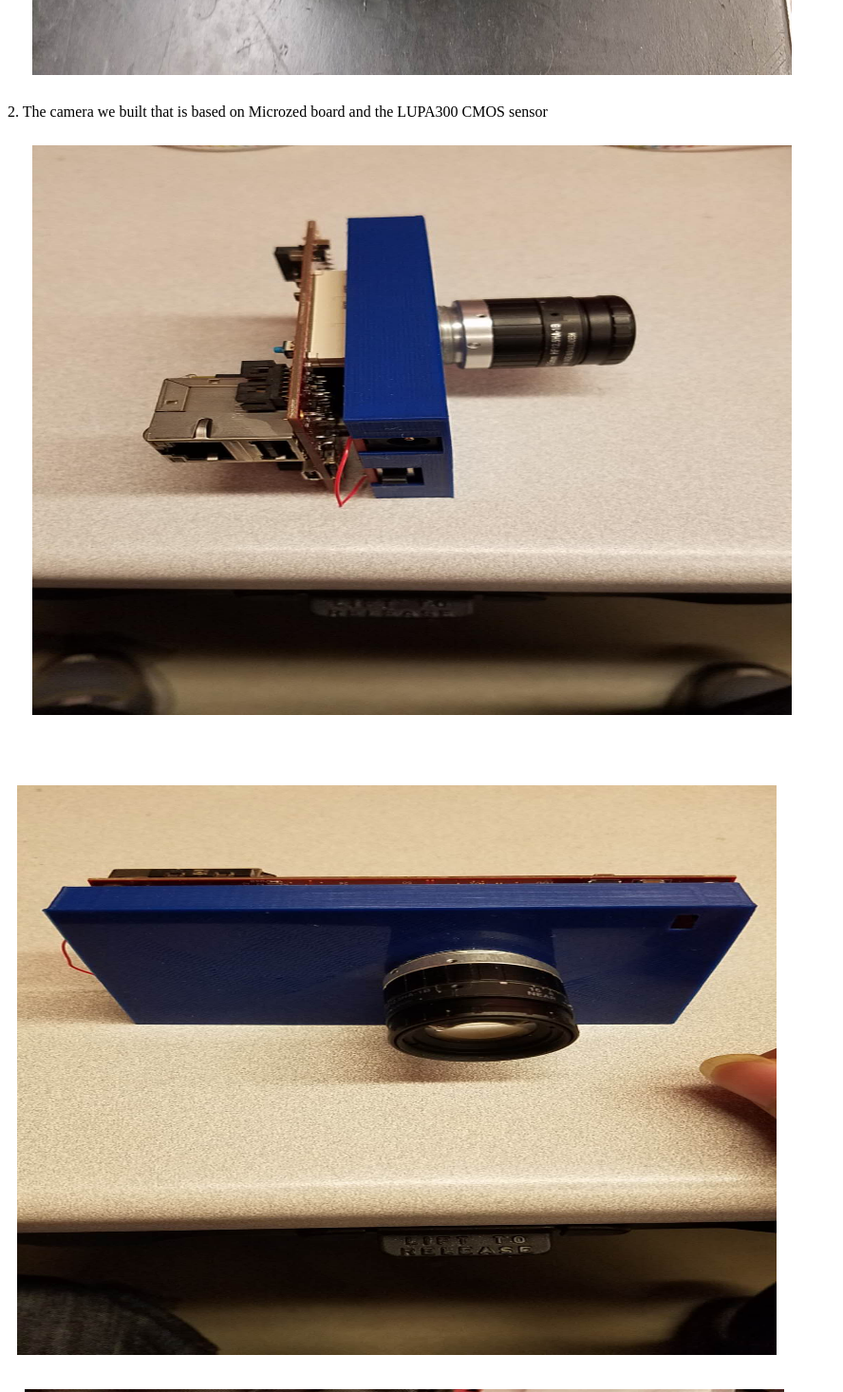
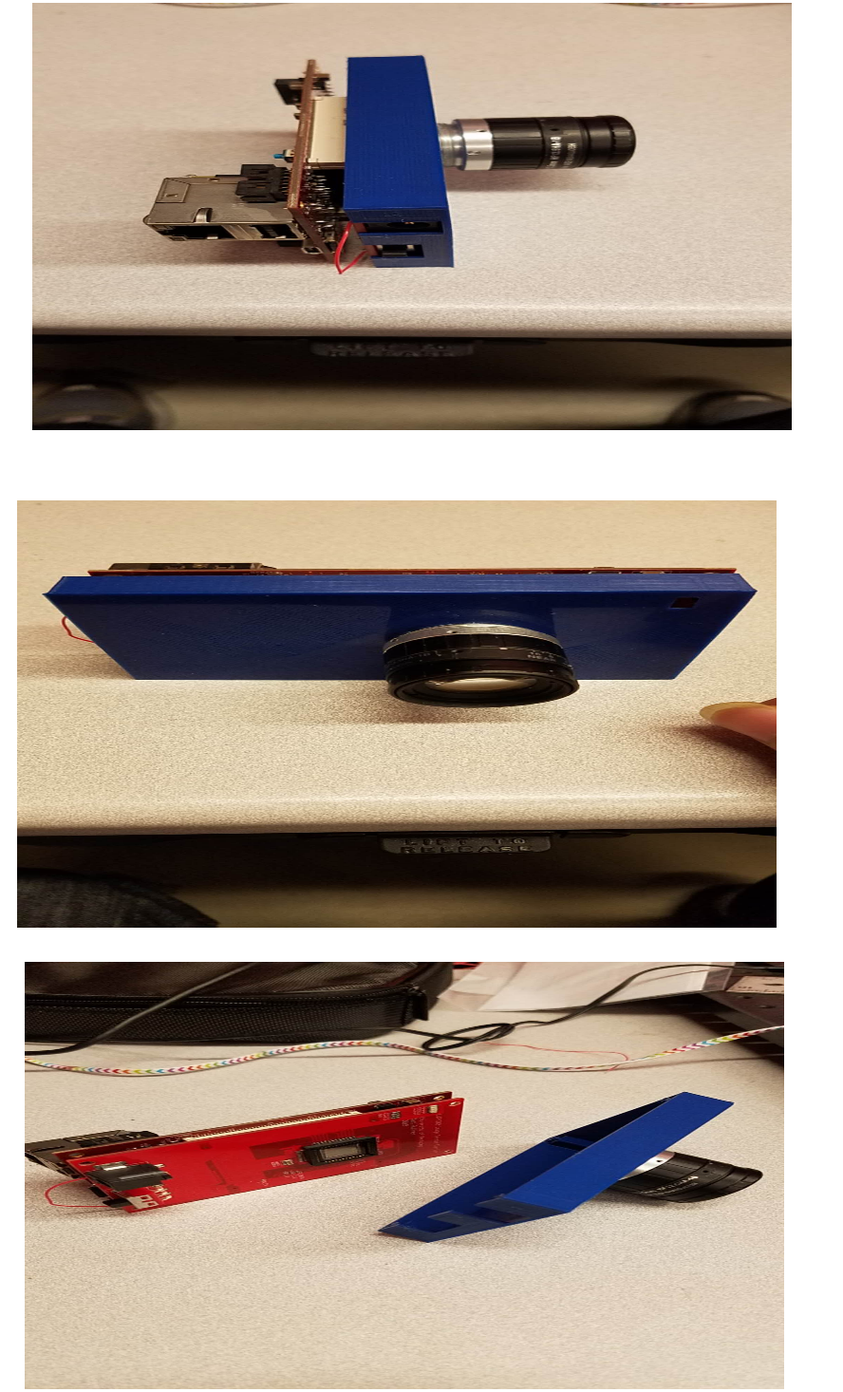
Before and after one commit to yyu226/yyu226.github.io, a plain HTML site: page index.html in a window 1280 px wide. Shown: the part 699-2165 px from the top of the page at 95% size, without its empty margins (0-888 px from the left). Drawn offline with Linux system fonts and the light colour scheme.

Commit message:
adjusted photo size

```diff
--- a/index.html
+++ b/index.html
@@ -2,11 +2,11 @@
 <p>1. The 3D structured light scanner, it is built on a Mojo V3 FPGA board.</p>
 <p>&nbsp; &nbsp; Projector: TI dlp projector</p>
 <p>&nbsp; &nbsp; Camera:&nbsp; Basler</p>
-<p>&nbsp; &nbsp;&nbsp;<img style="border-width: 10px; margin: 10px;" src="01.jpg" alt="3D structured light scanner" width="800" height="600" /></p>
+<p>&nbsp; &nbsp;&nbsp;<img style="border-width: 10px; margin: 10px;" src="01.jpg" alt="3D structured light scanner" width="800" height="450" /></p>
 <p>2. The camera we built that is based on Microzed board and the LUPA300 CMOS sensor</p>
-<p>&nbsp; &nbsp;&nbsp;<img style="border-width: 10px; margin: 10px;" src="02.jpg" alt="look from the side" width="800" height="600" /></p>
+<p>&nbsp; &nbsp;&nbsp;<img style="border-width: 10px; margin: 10px;" src="02.jpg" alt="look from the side" width="800" height="450" /></p>
 <p>&nbsp;&nbsp;</p>
-<p><img style="border-width: 10px; margin: 10px;" src="03.jpg" alt="front view" width="800" height="600" /></p>
-<p>&nbsp;&nbsp;<img style="border-width: 10px; margin: 10px;" src="04.jpg" alt="cover off" width="800" height="600" /></p>
+<p><img style="border-width: 10px; margin: 10px;" src="03.jpg" alt="front view" width="800" height="450" /></p>
+<p>&nbsp;&nbsp;<img style="border-width: 10px; margin: 10px;" src="04.jpg" alt="cover off" width="800" height="450" /></p>
 <p>3. Sample images and video</p>
 <p>&nbsp;</p>
```
